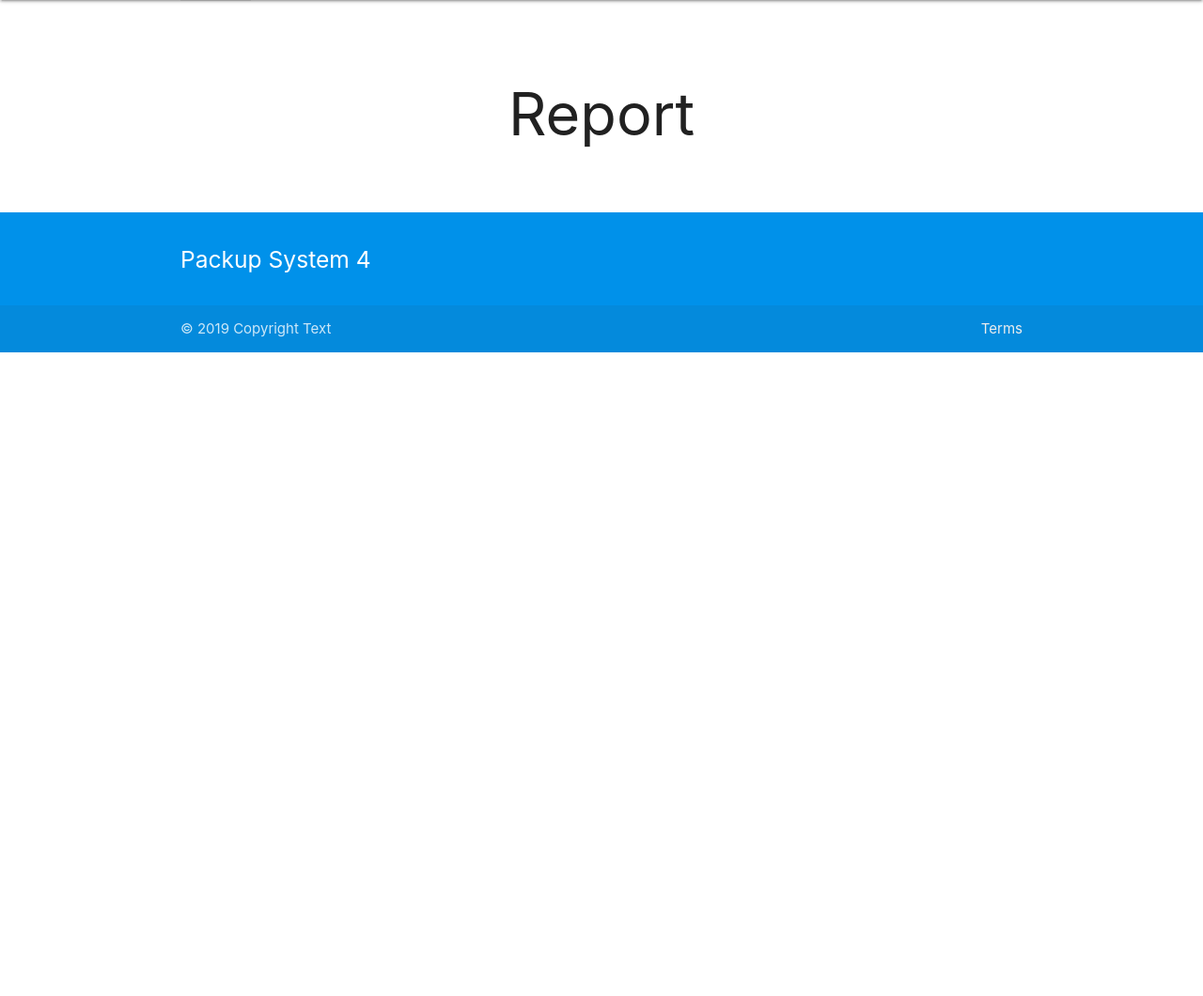
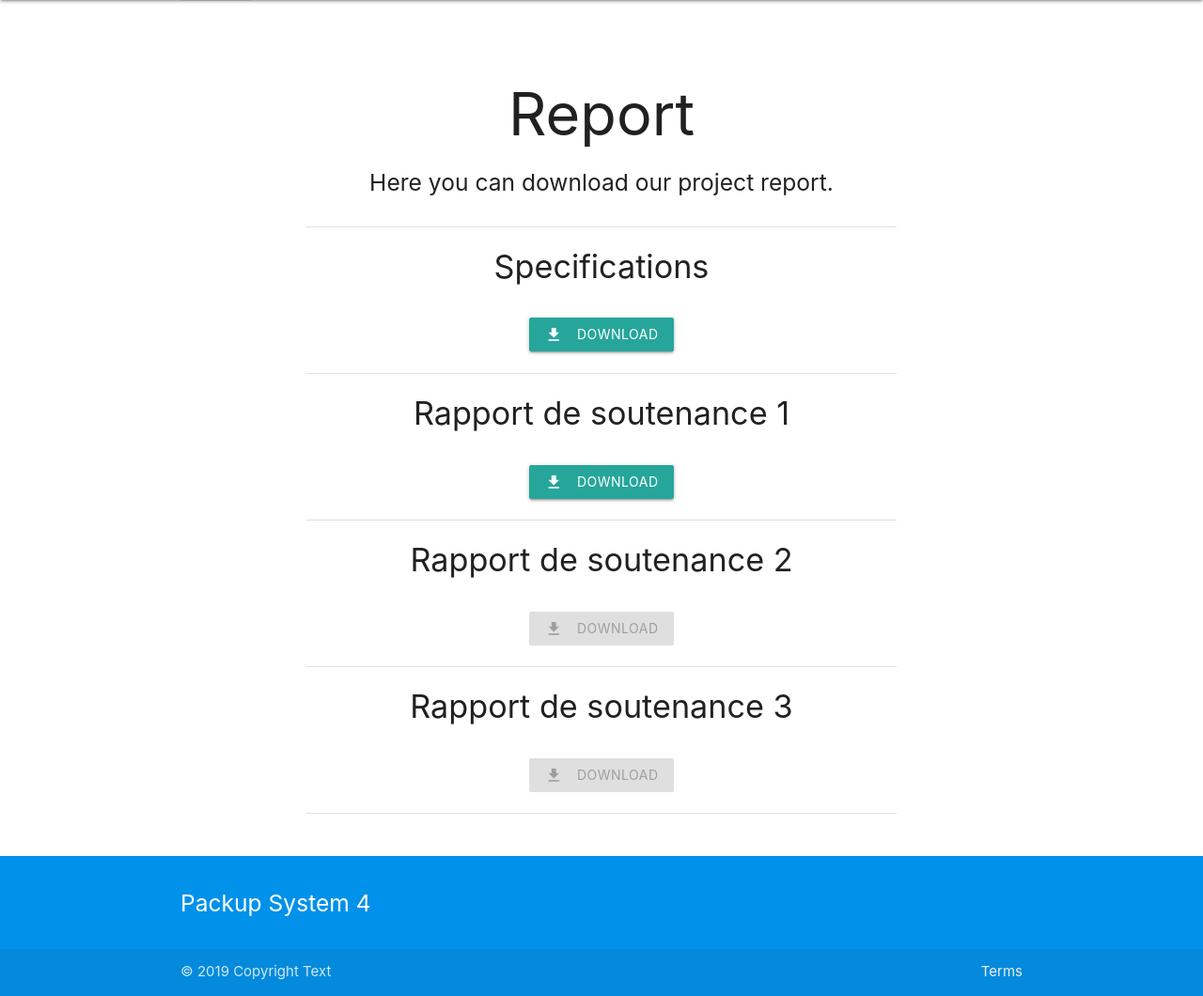
Before and after one commit to cedricfarinazzo/PackupSystem4, a Django app: page /report in a window 1280 px wide. Shown: the part 64-1124 px from the top of the page at 94% size. Before the commit the page ends 439 px from the top, so only its background shows below. Run offline with Django 3.2, Linux system fonts and the light colour scheme; grey boxes are pictures that could not be loaded.

Commit message:
add report page
Signed-off-by: cedric.farinazzo <cedric.farinazzo@epita.fr>

```diff
--- a/website/templates/ps4/report.html
+++ b/website/templates/ps4/report.html
@@ -1,7 +1,55 @@
 {% extends 'ps4/layout.html' %}
 
 {% block content %}
-  <h1 class="center">Report</h1>
-  <div class="divide"></<div>
-
+    <h1 class="center">Report</h1>
+    <div class="divide"></<div>
+    <div class="container">
+        <h5 class="center">Here you can download our project report.</h5>
+        <br/>
+        <div class="divider"></div>
+        <div>
+            <h4 class="center">Specifications</h4>
+            <br/>
+            <div class="container center">
+                <a class="waves-effect waves-light btn"
+                   href="/static/pdf/Cahier_des_charges.pdf"><i
+                   class="material-icons left">file_download</i>Download</a>
+            </div>
+        </div>
+        <br/>
+        <div class="divider"></div>
+        <div>
+            <h4 class="center">Rapport de soutenance 1</h4>
+            <br/>
+            <div class="container center">
+                <a class="waves-effect waves-light btn"
+                   href="/static/pdf/soutenance1.pdf"><i
+                   class="material-icons left">file_download</i>Download</a>
+            </div>
+        </div>
+        <br/>
+        <div class="divider"></div>
+        <div>
+            <h4 class="center">Rapport de soutenance 2</h4>
+            <br/>
+            <div class="container center">
+                <a class="waves-effect waves-light btn disabled"
+                   href="/static/pdf/soutenance2.pdf"><i
+                   class="material-icons left">file_download</i>Download</a>
+            </div>
+        </div>
+        <br/>
+        <div class="divider"></div>
+        <div>
+            <h4 class="center">Rapport de soutenance 3</h4>
+            <br/>
+            <div class="container center">
+                <a class="waves-effect waves-light btn disabled"
+                   href="/static/pdf/soutenance3.pdf"><i
+                   class="material-icons left">file_download</i>Download</a>
+            </div>
+        </div>
+        <br/>
+        <div class="divider"></div>
+    </div>
 {% endblock %}
```
